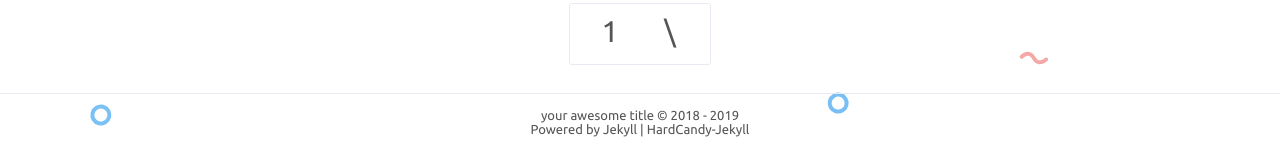
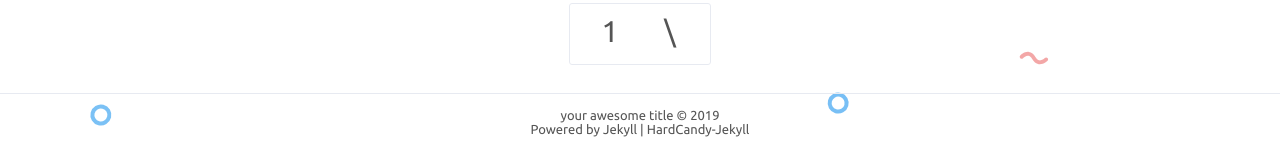
Before and after one commit to Bill-gx/Bill-gx.github.io, a Jekyll site: the page built from index.html, in a window 1280 px wide. Shown: the part 1500-1666 px from the top of the page. Built offline with Jekyll 4.4.1, drawn with Linux system fonts in a browser that asks for light colours; comment, search, counter and statistics services are not loaded; some of the changed lines change nothing that is shown.

Commit message:
Update _config.yml

```diff
--- a/_config.yml
+++ b/_config.yml
@@ -29,16 +29,16 @@
   weixin: '' # 你的微信二维码存放的地址
   qq: '' # 你的qq二维码存放的地址 or http://wpa.qq.com/msgrd?v=3&uin='你的QQ号'&site=qq&menu=yes
   github: 'https://github.com/Bill-gx'
-  Codepen: ''
+#   Codepen: ''
   weibo: ''
-  instagram: ''
+#   instagram: ''
   Twitter: ''
-  Dribbble: ''
+#   Dribbble: ''
   Facebook: ''
   Google: ''
   zhihu: ''
-  juejin: ''
-  twitch: ''
+#   juejin: ''
+#   twitch: ''
 
 # 分页
 paginate: 2
@@ -46,7 +46,7 @@
 
 # since
 footer:
-  since: 2018
+  since: 2019
 
 # Markdown
 markdown: kramdown
```
